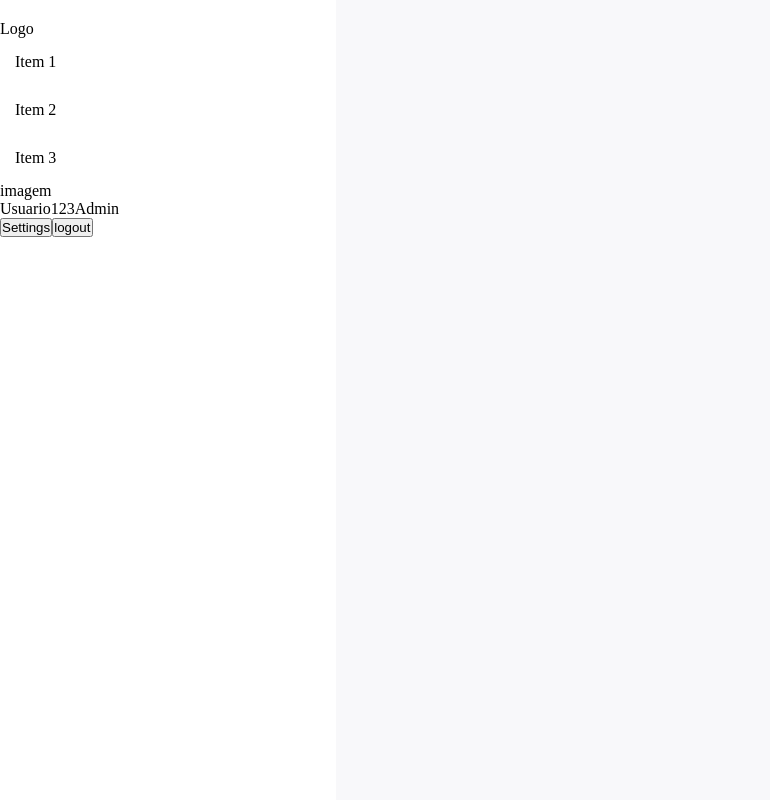
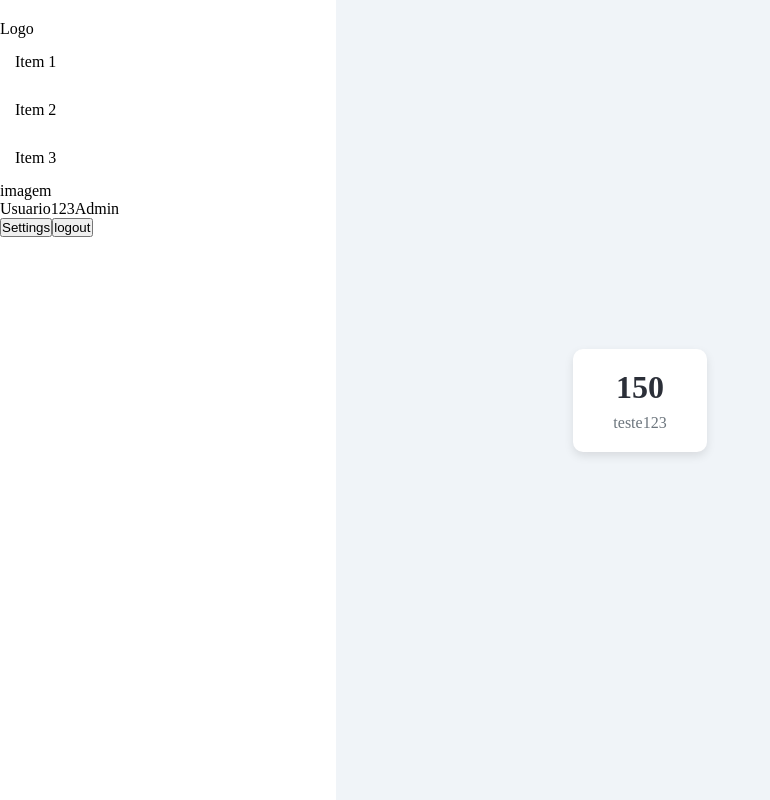
Before and after one commit to italo1033/asset-stock, a Next.js app: page / in a window 1280 px wide. Shown: the whole page, without its empty margins (0-770 px from the left). Built offline with nearby package versions, Linux system fonts and the light colour scheme.

Commit message:
adicionando cardinfor na page main

```diff
--- a/src/app/page.tsx
+++ b/src/app/page.tsx
@@ -1,11 +1,18 @@
 import Image from "next/image";
 import { Fragment } from "react";
 import Sidebar from "./components/Sidbar/sidbar";
+import CardInfor from "./components/Cardinfor/cardinfor";
 
 export default function Home() {
   return (
     <Fragment>
+      <div>
       <Sidebar />
+      <div>
+      <CardInfor  valor={150} texto="teste123"/>
+      </div>
+      </div>
+
     </Fragment>
   );
 }
```
